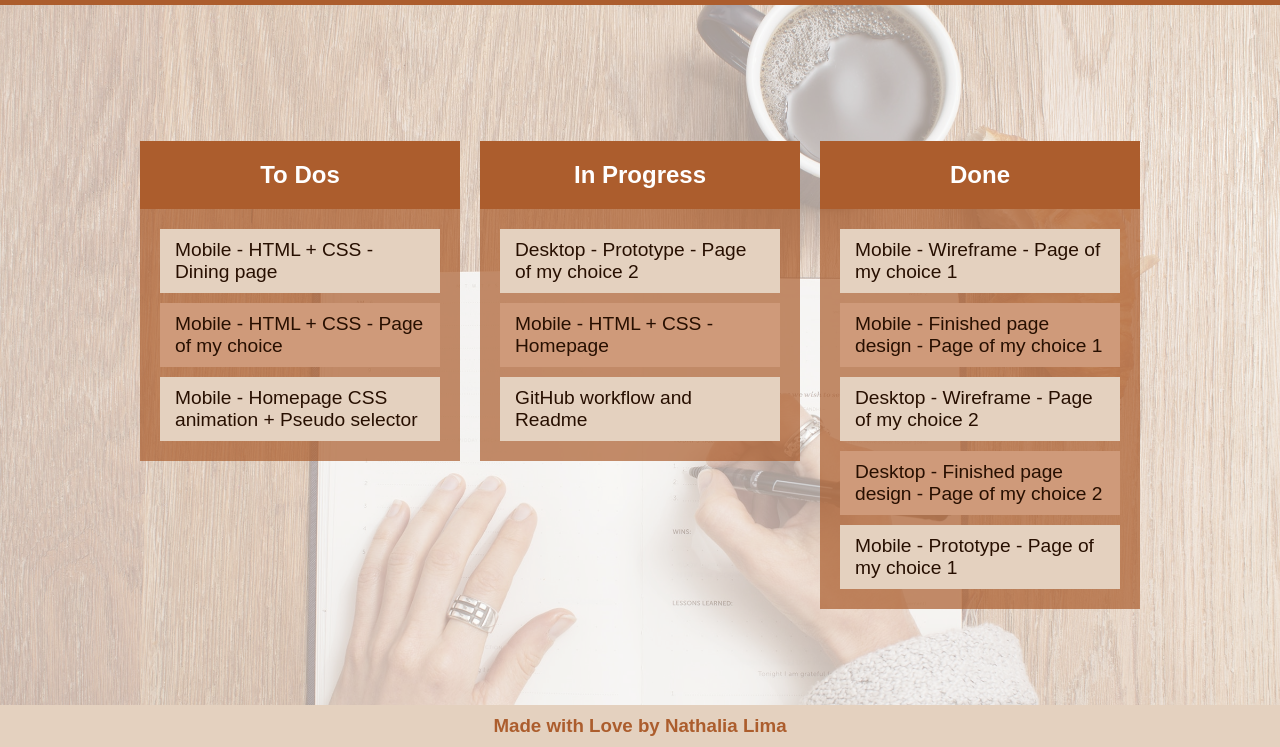
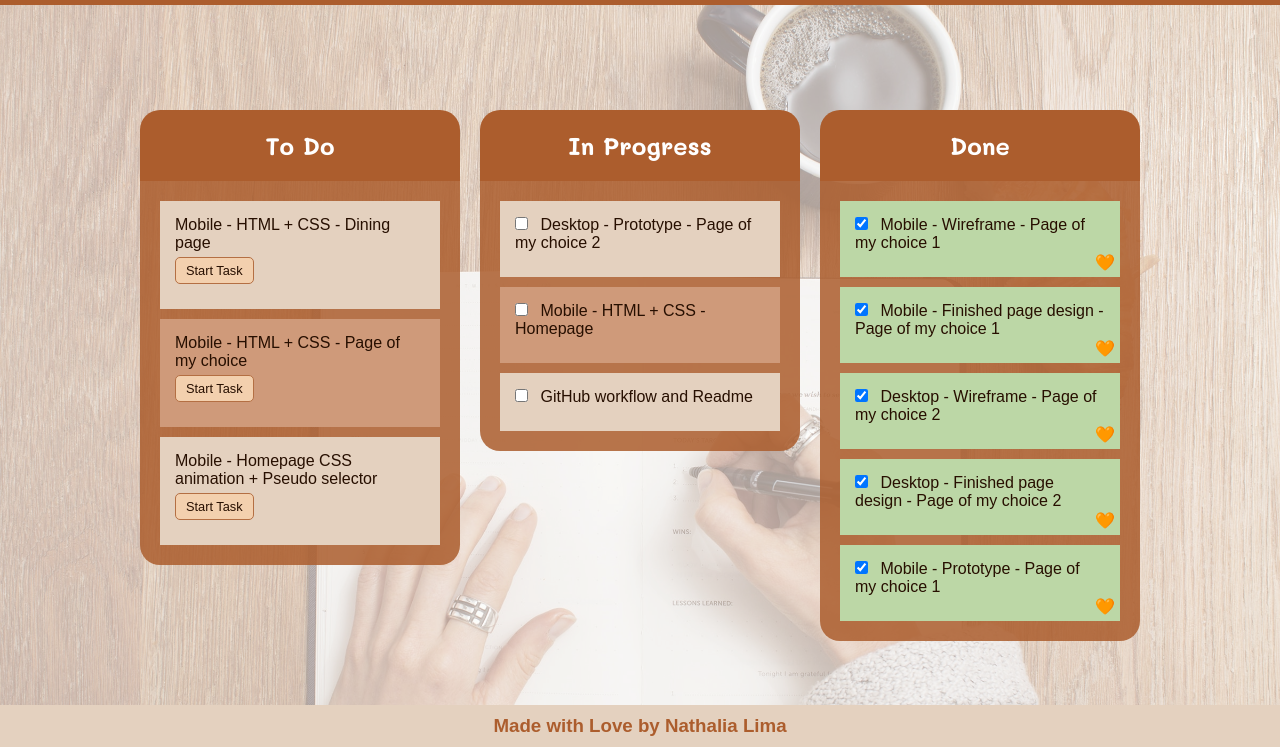
Before and after one commit to NathaliaLima-Front/lima_nathalia_hw3, a plain HTML site: page index.html in a window 1280 px wide. Shown: the part 53-800 px from the top of the page. Drawn offline with Linux system fonts and the light colour scheme.

Commit message:
Add lightbox and animation functionality
In this commit, animations for selected items and a lightbox functionality have been added to the HTML and CSS.

```diff
--- a/css/styles.css
+++ b/css/styles.css
@@ -12,6 +12,10 @@ body {
 
 ul {
     list-style-type: none;
+}
+
+a {
+    text-decoration: none;
 }
 
 .container {
@@ -32,15 +36,15 @@ header {
     top: 0;
 }
 
-header h1 {
+header #main-logo {
     text-align: center;
     padding: 8px 0;
 }
 
-header h1 a {
+header #main-logo a,
+main #components article h2 {
     font-family: 'Mali', cursive;
     color: #fff;
-    text-decoration: none;
 }
 
 header a:hover {
@@ -71,7 +75,9 @@ main {
     justify-content: center;
     padding: 0 20px;
 }
+/* /HOMEPAGE */
 
+/* LIST COMPONENTS */
 main #components {
     display: flex;
     flex-flow: row wrap;
@@ -92,34 +98,136 @@ main #components article h2 {
     padding: 20px 0;
     text-align: center;
     color: #fff;
+    border-radius: 20px 20px 0 0;
 }
 
 main #components article ul {
-    background-color: rgb(172 93 45 / 70%);
+    background-color: rgb(172 93 45 / 85%);
     padding: 20px;
     color: #270f00;
-    font-size: 1.2em;
+    font-size: 1em;
+    border-radius: 0 0 20px 20px;
 }
 
-
-main #components article li {
-    padding: 10px 15px;
+main #components .list-item {
+    padding: 15px 15px 25px;
     background-color: #cf9a7a;
     margin-bottom: 10px;
+    position: relative;
 }
 
-main #components article li:last-child {
+main #components .list-item .button-start {
+    display: block;
+    color: #270f00;
+    font-size: .8em;
+    padding: 5px 10px;
+    background: #f3d0ae;
+    width: fit-content;
+    margin-top: 5px;
+    border: 1px solid #b46f43;
+    border-radius: 5px;
+}
+
+main #components .list-item .button-start:hover {
+    opacity: .9;
+}
+
+main #components .list-item:last-child {
     margin-bottom: 0;
 }
 
-main #components article li:nth-child(odd) {
+main #components .list-item:nth-child(odd) {
     background-color: #e4d1bf;
 }
+/* /LIST COMPONENTS */
 
-/* /HOMEPAGE */
+/* CHECKBOX SELECTOR */
+input[type="checkbox"] {
+    margin-right: 8px;
+}
 
+input[type="checkbox"]:checked::before {
+    content: "\1F9E1";
+    font-size: 16px;
+    position: absolute;
+    bottom: 5px;
+    right: 5px;
+    animation: fadeIn 0.7s;
+}
 
+input[type="checkbox"]:checked:not([checked])::after {
+    content: "Task completed!";
+    font-size: 12px;
+    position: absolute;
+    bottom: 7px;
+    right: 30px;
+    animation: fadeIn 0.7s;
+}
 
+main #components .list-item:has(input[type=checkbox]:checked) {
+    background-color: #bcd7a6;
+}
+
+@keyframes fadeIn {
+    from {opacity: 0;}
+    to {opacity: 1;}
+}
+/* /CHECKBOX SELECTOR */
+
+/* LIGHTBOX - TASK STARTED */
+.lightbox {
+    position: absolute;
+    top: 0;
+    right: 0;
+    width: 50%;
+    display: none;
+}
+
+.lightbox:target {
+    display: block;
+}
+
+.lightbox article {
+    text-align: center;
+    margin: 0 auto;
+    padding: 20px;
+}
+
+.lightbox#task-started article {
+    background-color: #bcd7a6;
+    color: #214900;
+}
+
+.lightbox article h2 {
+    padding-bottom: 20px;
+    position: relative;
+}
+
+.lightbox#task-started article h2::after {
+    content: "\23F3";
+    font-size: 16px;
+    position: absolute;
+    top: 0;
+    margin-left: 10px;
+    animation: fadeIn 0.7s;
+}
+
+.lightbox_close {
+    position: absolute;
+    top: 0px;
+    right: 5%;
+    color: #fff;
+    font-size: 26px;
+    font-weight: bolder;
+    transition: all .5s ease-in-out;
+}
+
+.lightbox_close:hover {
+    opacity: 0.5;
+}
+/* /LIGHTBOX - TASK STARTED */
+
+/* MEDIA QUERIES */
 @media (min-width: 960px) {
     main {
         height: calc(100vh - 60px);
@@ -135,7 +243,6 @@ main #components article li:nth-child(odd) {
     }
 }
 
-/* 644px 645px */
 @media (max-width: 959px) {
     main {
         padding: 30px 20px;
@@ -146,4 +253,9 @@ main #components article li:nth-child(odd) {
         gap: 10px;
         justify-content: center;
     }
+
+    .lightbox {
+        width: 70%;
+    }
 }
+/* /MEDIA QUERIES */
--- a/index.html
+++ b/index.html
@@ -14,7 +14,7 @@
 </head>
 <body>
     <header>
-        <h1>
+        <h1 id="main-logo">
             <a href="/">To Do List</a>
         </h1>
     </header>
@@ -22,31 +22,56 @@
     <main>
         <div id="components">
             <article id="component-todo">
-                <h2>To Dos</h2>
+                <h2>To Do</h2>
                 <ul class="list-todo">
-                    <li>Mobile - HTML + CSS - Dining page</li>
-                    <li>Mobile - HTML + CSS - Page of my choice</li>
-                    <li>Mobile - Homepage CSS animation + Pseudo selector</li>
+                    <li class="list-item">
+                        Mobile - HTML + CSS - Dining page
+                        <a href="#task-started" class="button-start">Start Task</a>
+                    </li>
+                    <li class="list-item">
+                        Mobile - HTML + CSS - Page of my choice
+                        <a href="#task-started" class="button-start">Start Task</a>
+                    </li>
+                    <li class="list-item">
+                        Mobile - Homepage CSS animation + Pseudo selector
+                        <a href="#task-started" class="button-start">Start Task</a>
+                    </li>
                 </ul>
             </article>
 
             <article id="component-inprogress">
                 <h2>In Progress</h2>
                 <ul class="list-inprogress">
-                    <li>Desktop - Prototype - Page of my choice 2</li>
-                    <li>Mobile - HTML + CSS - Homepage</li>
-                    <li>GitHub workflow and Readme</li>
+                    <li class="list-item">
+                        <input type="checkbox">
+                        Desktop - Prototype - Page of my choice 2</li>
+                    <li class="list-item">
+                        <input type="checkbox">
+                        Mobile - HTML + CSS - Homepage</li>
+                    <li class="list-item">
+                        <input type="checkbox">
+                        GitHub workflow and Readme</li>
                 </ul>
             </article>
 
             <article id="component-done">
                 <h2>Done</h2>
                 <ul class="list-done">
-                    <li>Mobile - Wireframe - Page of my choice 1</li>
-                    <li>Mobile - Finished page design - Page of my choice 1</li>
-                    <li>Desktop - Wireframe - Page of my choice 2</li>
-                    <li>Desktop - Finished page design - Page of my choice 2</li>
-                    <li>Mobile - Prototype - Page of my choice 1</li>
+                    <li class="list-item">
+                        <input type="checkbox" checked>
+                        Mobile - Wireframe - Page of my choice 1</li>
+                    <li class="list-item">
+                        <input type="checkbox" checked>
+                        Mobile - Finished page design - Page of my choice 1</li>
+                    <li class="list-item">
+                        <input type="checkbox" checked>
+                        Desktop - Wireframe - Page of my choice 2</li>
+                    <li class="list-item">
+                        <input type="checkbox" checked>
+                        Desktop - Finished page design - Page of my choice 2</li>
+                    <li class="list-item">
+                        <input type="checkbox" checked>
+                        Mobile - Prototype - Page of my choice 1</li>
                 </ul>
             </article>
         </div>
@@ -55,5 +80,13 @@
     <footer class="sticky-footer">
         <h3>Made with Love by Nathalia Lima</h3>
     </footer>
+
+    <section class="lightbox" id="task-started">
+        <a href="" class="lightbox_close">x</a>
+        <article>
+            <h2>Success!</h2>
+            <p>The task was started!</p>
+        </article>
+    </section>
 </body>
 </html>
```
